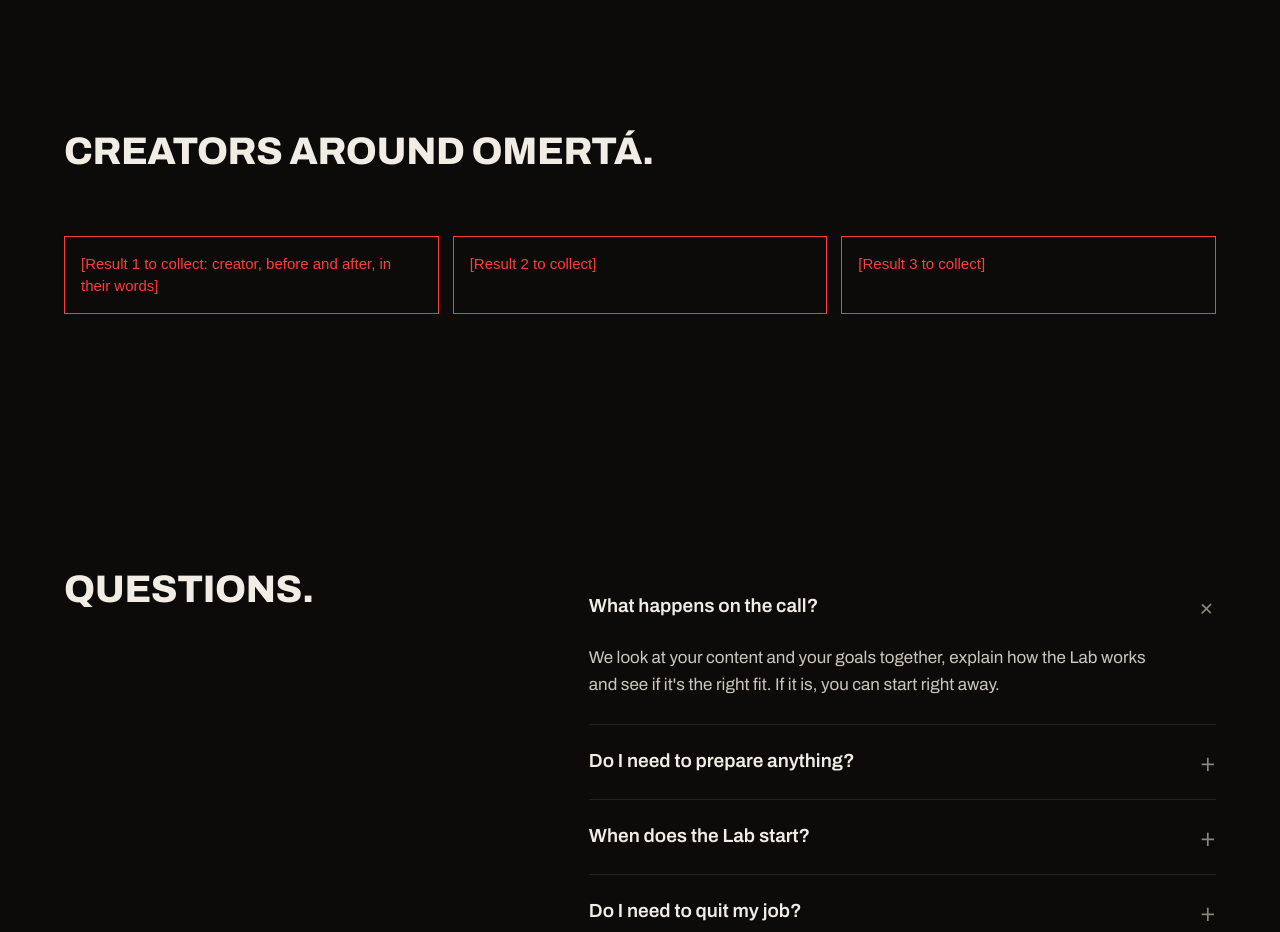
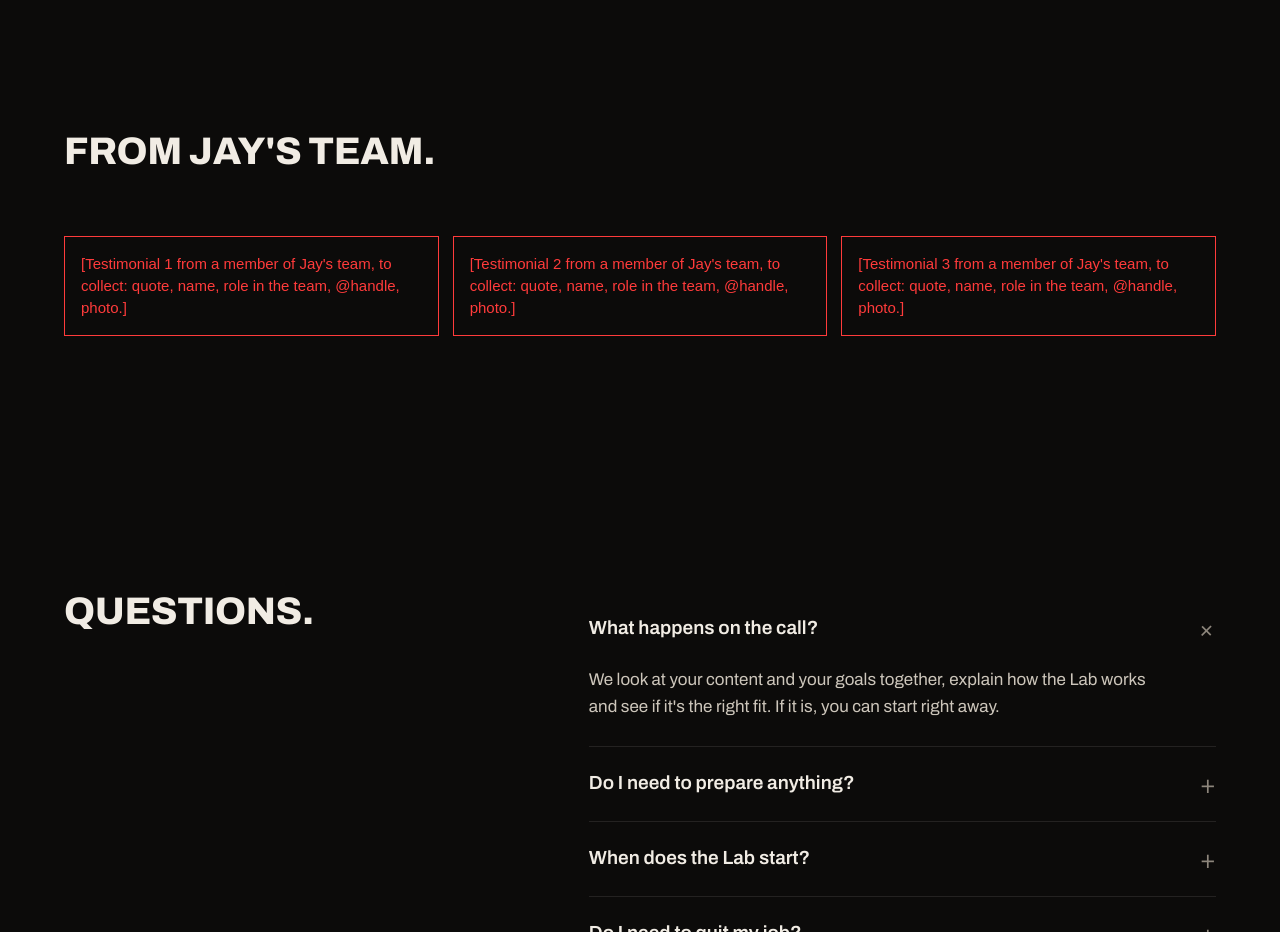
Before and after one commit to simonbern/creator-lab, a plain HTML site: page booked.html in a window 1280 px wide. Shown: the part 2200-3132 px from the top of the page. Drawn offline with Linux system fonts and the light colour scheme.

Commit message:
Round 3, point 8: testimonials from Jay's team, on the landing and booked page
Co-Authored-By: Claude Opus 5.5 <noreply@anthropic.com>
Claude-Session: https://claude.ai/code/session_014gSWR4LcKv3a5ncgRe9DZ1

```diff
--- a/booked.html
+++ b/booked.html
@@ -47,11 +47,11 @@
 
 <section>
   <div class="wrap">
-    <div class="head"><h2>Creators around Omertá.</h2></div>
+    <div class="head"><h2>From Jay's team.</h2></div>
     <div class="grid3">
-      <div class="ph">[Result 1 to collect: creator, before and after, in their words]</div>
-      <div class="ph">[Result 2 to collect]</div>
-      <div class="ph">[Result 3 to collect]</div>
+      <div class="ph">[Testimonial 1 from a member of Jay's team, to collect: quote, name, role in the team, @handle, photo.]</div>
+      <div class="ph">[Testimonial 2 from a member of Jay's team, to collect: quote, name, role in the team, @handle, photo.]</div>
+      <div class="ph">[Testimonial 3 from a member of Jay's team, to collect: quote, name, role in the team, @handle, photo.]</div>
     </div>
   </div>
 </section>
```
Also changed, not shown: index.html (+5 -5 lines).
